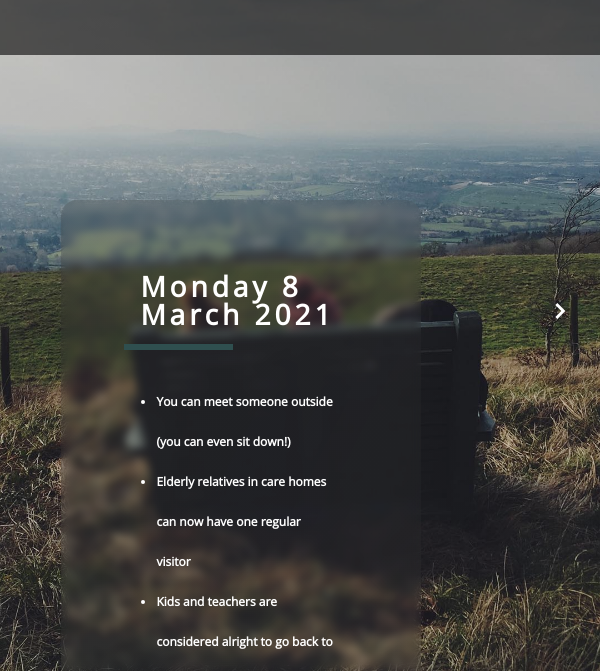
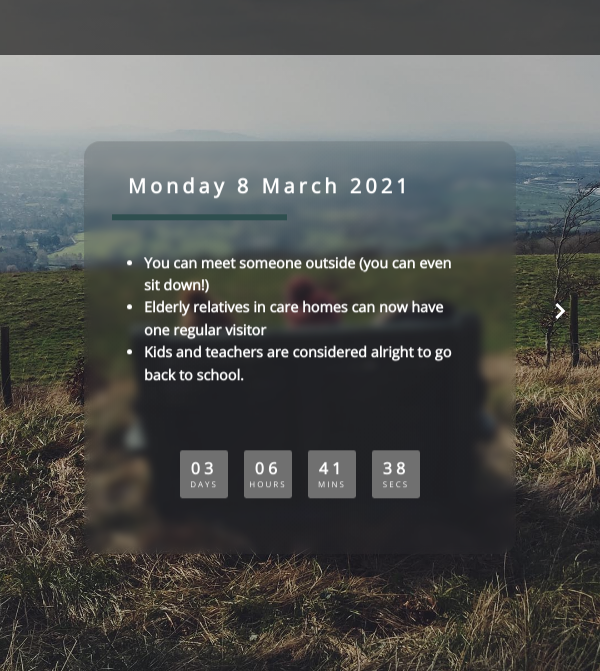
Before and after one commit to mattyocode/lockdown-clock, a plain HTML site: page index.html in a window 600 px wide. Shown: the part 129-800 px from the top of the page. Drawn offline with nearby package versions, Linux system fonts and the light colour scheme.

Commit message:
fix: responsive on mobile/small screens

```diff
--- a/styles.css
+++ b/styles.css
@@ -132,7 +132,7 @@ p {
   margin-bottom: 1.25rem;
   color: var(--clr-grey-5);
 }
-@media screen and (min-width: 600px) {
+@media screen and (min-width: 800px) {
   h1 {
     font-size: 2rem;
   }
@@ -183,6 +183,11 @@ p {
 }
 
 .section-center {
+  position: absolute;
+  top:50%;
+  left:50%;
+  transform: translate(-50%, -50%);
+
   width: 50vw;
   display: grid;
   margin: 2rem auto;
@@ -252,8 +257,9 @@ Carousel
   background-position: center;
   background-repeat: no-repeat;
   background-size: cover;
+
   /* filter: brightness(60%); */
-
+  position: relative;
 }
 
 #parkbench-img {
@@ -346,15 +352,6 @@ Countdown Timer
   font-size: 0.85rem;
 }
 
-@media screen and (min-width: 600px) {
-  .section-center {
-    display: grid;
-    grid-template-columns: 1fr;
-    place-items: center;
-    width: 75vw;
-  }
-}
-
 .info ul {
   margin: 2rem;
   font-size: 1.25rem;
@@ -400,7 +397,23 @@ Countdown Timer
   line-height: 2rem;
 }
 
-@media screen and (max-width: 600px) {
+.countdown-container {
+  padding: 3rem;
+  margin: 1rem;
+  width: 100%;
+  border-radius: 1rem;
+  position: relative;
+  top: 10%;
+  z-index: 50;
+  background: linear-gradient(
+    to right bottom,
+    rgba(53, 53, 53, 0.2),
+    rgba(80, 80, 80, 0.1)
+  );
+  backdrop-filter: blur(0.25rem);
+}
+
+@media screen and (max-width: 800px) {
   header {
     height: 23%;
   }
@@ -410,6 +423,20 @@ Countdown Timer
     padding-bottom: 0;
     margin: 0;
   }
+  .section-center {
+    display: flex;
+    justify-content: center;
+    align-items: center;
+
+    display: grid;
+    grid-template-columns: 1fr;
+    place-items: center;
+    width: 80%;
+  }
+  .countdown-container {
+    padding: .5rem;
+    max-width: 90%;
+  }
   #prev,
   #next {
   padding: 2rem 0;
@@ -418,12 +445,9 @@ Countdown Timer
   z-index: 10;
   }
 
-  .section-center {
-    margin: 1rem;
-  }
-
   ul li{
-    font-size: 0.75rem;
+    font-size: 0.9rem;
+    line-height: 1.4rem;
   }
 
   .typing {
@@ -431,9 +455,7 @@ Countdown Timer
     margin-top: 0.25rem;
     padding-top: 0;
   }
-  .deadline-wrapper{
-    padding: 0 auto;
-  }
+
   .deadline-format {
     width: 3rem;
     height: 3rem;
@@ -457,19 +479,3 @@ Countdown Timer
   height: 0.2rem;
   width: 45%;
 }
-
-.countdown-container {
-  padding: 3rem;
-  margin: 1rem;
-  width: 80%;
-  border-radius: 1rem;
-  position: relative;
-  top: 40%;
-  z-index: 50;
-  background: linear-gradient(
-    to right bottom,
-    rgba(53, 53, 53, 0.2),
-    rgba(80, 80, 80, 0.1)
-  );
-  backdrop-filter: blur(0.25rem);
-}
```
